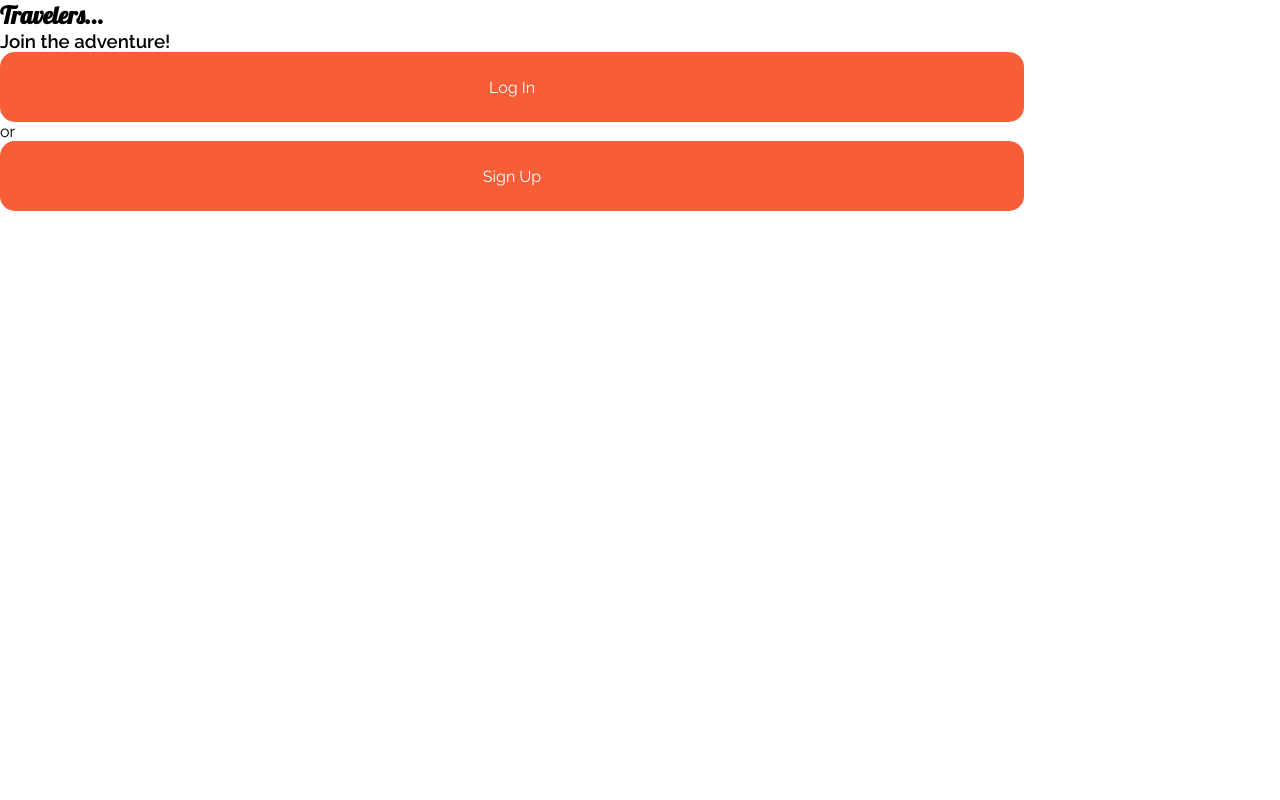
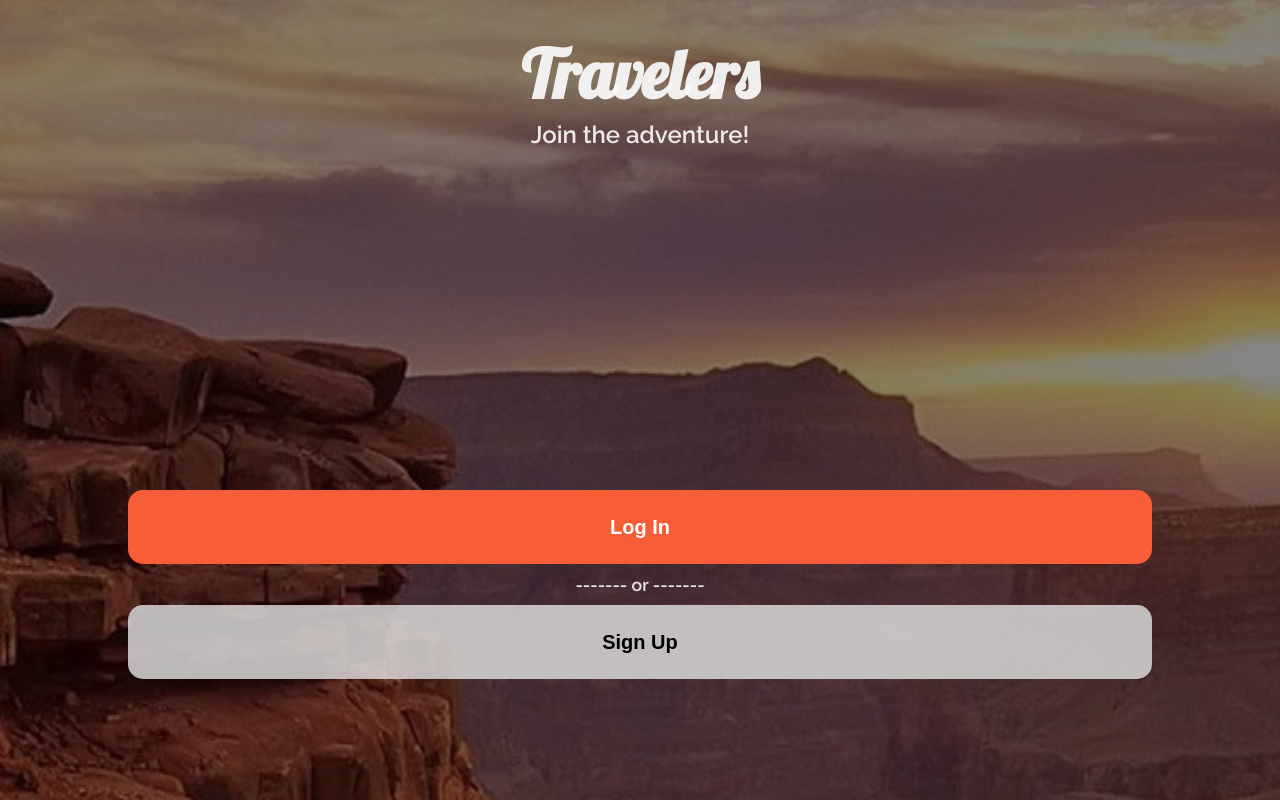
Before and after one commit to thainole/LIM014-social-network, a website with bundled scripts: page src/index.html in a window 1280 px wide. Built offline with nearby package versions, Linux system fonts and the light colour scheme.

Commit message:
Feat layout Welcome-View

```diff
--- a/src/css/style.css
+++ b/src/css/style.css
@@ -1,21 +1,36 @@
 * {
-  font-family: 'Raleway';
   padding: 0;
   margin: 0;
   box-sizing: border-box;
 }
-h1 {
-  font-family: 'Lobster';
+
+html{
+  font-family: 'Raleway';
 }
 
-@media screen and (min-width: 320px){
+h1 {
+/*   background-color: rgba(110, 110, 110, 0.651); */
+  color: rgba(250, 250, 250, 0.932);
+  font-family: 'Lobster';
+  font-size: 4.2rem;
+  padding-top: 2rem;
+/*   text-align: center; */
+}
+.wraper{
+  background-image: url(../img/prueba3.png);
+  background-size: cover;
+  background-repeat: no-repeat;
+  height: 100vh;
+}
+@media screen and (min-width: 260px){
   .button {
     background-color: #f75d37;
     border-radius: 15px;
     border-style: none;
     color: white;
     cursor: pointer;
-    font-size: 1rem;
+    font-size: 1.25rem;
+    font-weight: bold;
     outline-style: none;
     padding: 2%;
     width: 80%;
@@ -34,4 +49,33 @@ h1 {
     width: 80%;
     border-bottom: 1px solid rgb(77, 77, 77);
   }
+  .container-home{
+    background-color: rgba(0, 0, 0, 0.466);
+    z-index: 1;
+    height: 100vh;
+
+    display: grid;
+    grid-template-rows: 100px 370px auto;
+    grid-row-gap: 10px;
+    margin: 0 auto;
+    text-align: center;
+  }
+  .container-center{
+    align-items: center;
+    display: flex;
+    flex-direction: column;
+    margin: 0 auto;
+    width: 100%;
+  }
+  .container-home__h3{
+    color:rgba(255, 255, 255, 0.884);
+    font-size: 1.5rem;
+    padding: 10px;
+  }
+  .container-home__p{
+    color:rgba(255, 255, 255, 0.884);
+    font-size: 1.1rem;
+    font-weight: bold;
+    padding: 10px;
+  }
 }
--- a/src/index.html
+++ b/src/index.html
@@ -11,22 +11,25 @@
   <title>Travelers</title>
 </head>
 <body>
-  <header>
-    <!-- <ul>
+<!--   <header>
+    <ul>
       <li><a href="#/">holi</a></li>
       <li><a href="#/login">login</a></li>
       <li><a href="#/register">register</a></li>
       <li><a href="#/timeline">timeline</a></li>
-    </ul> -->
-    <section>
-      <h1>Travelers...</h1>
-      <h3>Join the adventure!</h3>
-      <button class="button">Log In</button>
-      <p>or</p>
-      <button class="button">Sign Up</button>
+    </ul>
+  </header> -->
+  <div class="wraper">
+    <section class="container-home">
+      <h1 class="container-home__h1">Travelers</h1>
+      <h3 class="container-home__h3">Join the adventure!</h3>
+      <article class="container-center">
+        <button class="button">Log In</button>
+        <p class="container-home__p">------- or -------</p>
+        <button class="button button--white">Sign Up</button>
+      </article>
     </section>
-
-  </header>
+  </div>
   <main id="main"></main>
   <script type="module" src="main.js"></script>
 </body>
```
Also changed, not shown: src/view/login.js (+10 -10 lines), src/img/1.png (added), src/img/prueba3.png (added), 1 other file.
